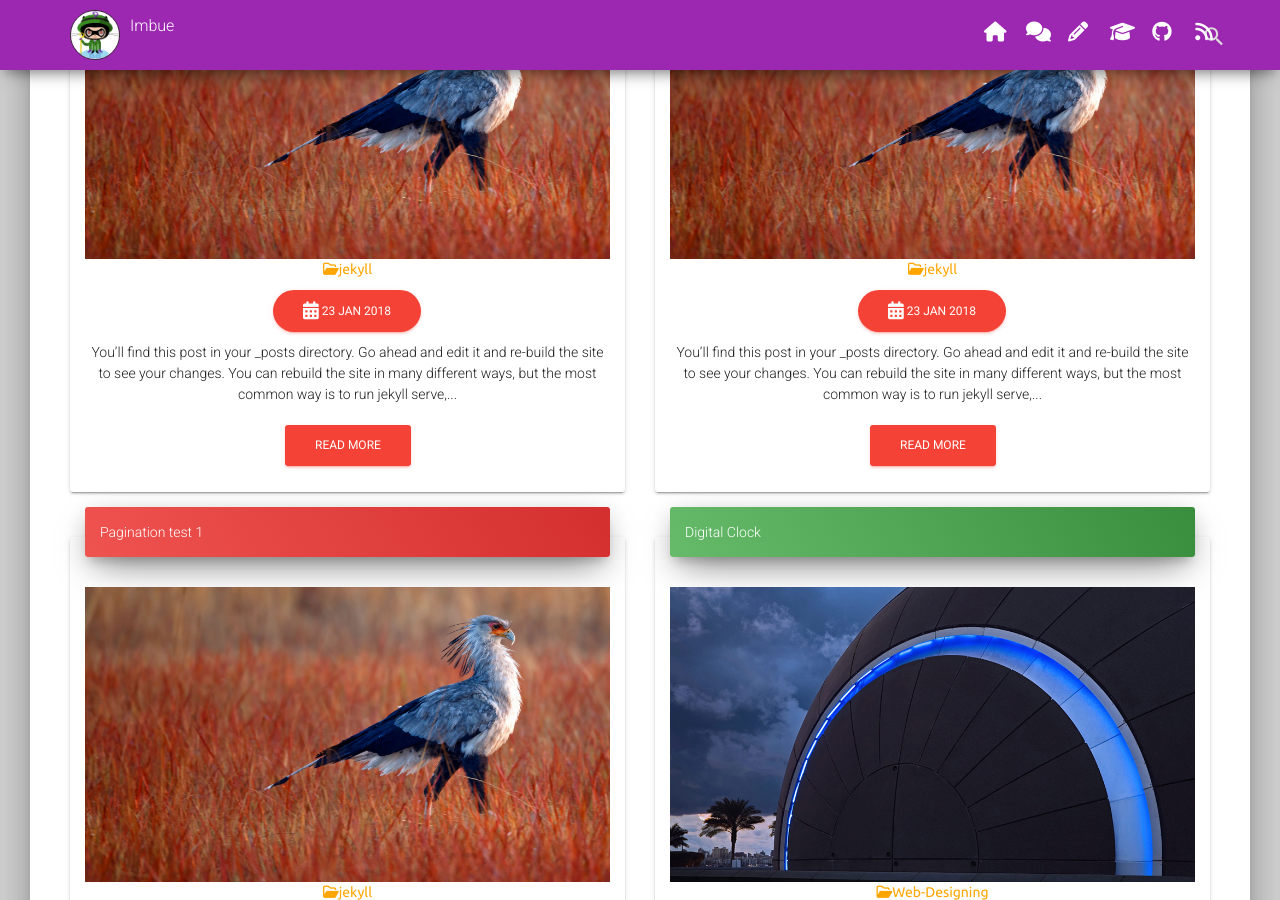
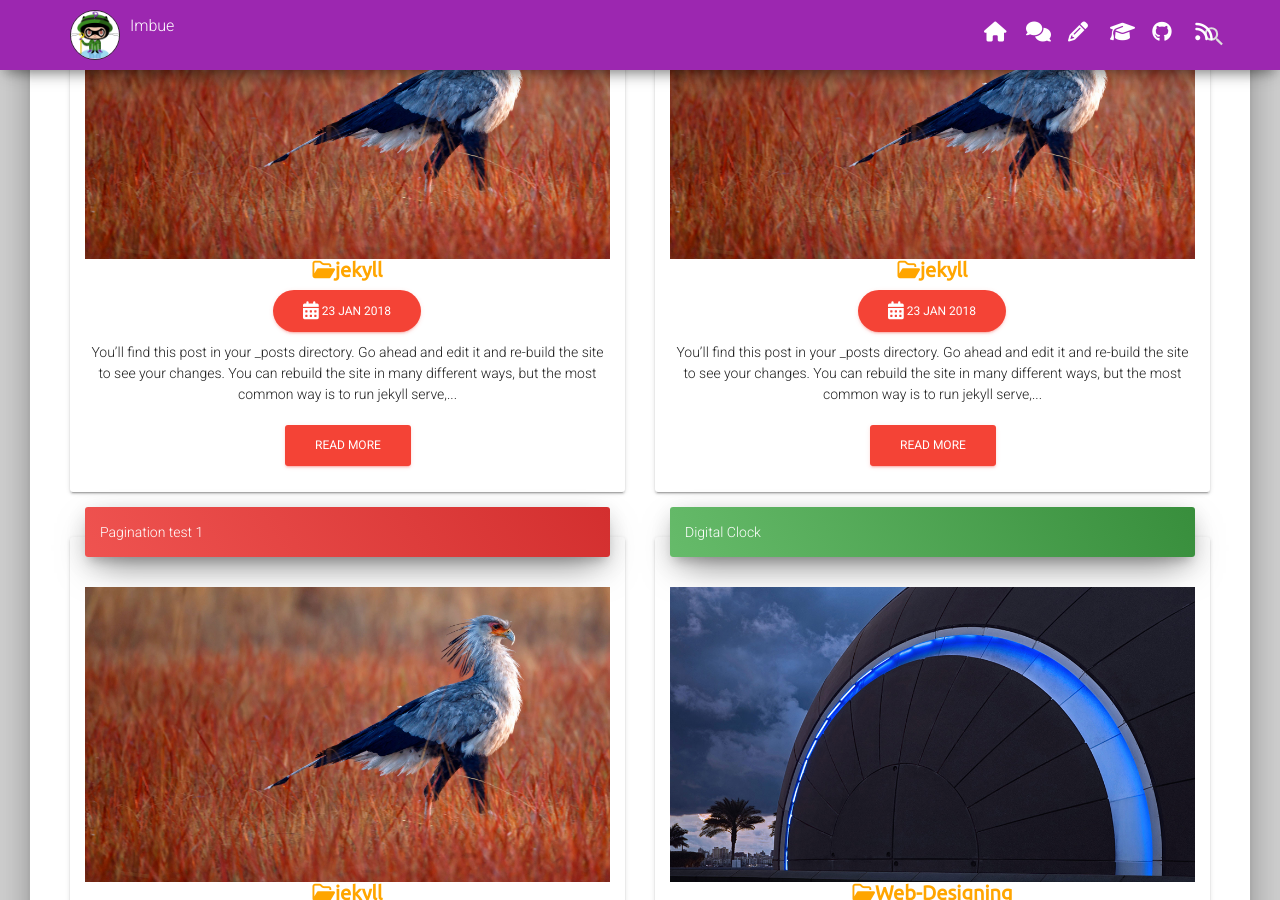
Before and after one commit to tip4programs/imbue, a Jekyll site: the page built from index.html, in a window 1280 px wide and 900 px high, scrolled down 881 px. Built offline with Jekyll 4.4.1, drawn with Linux system fonts in a browser that asks for light colours; nearby versions of some CDN libraries; the list of posts is cut into pages by our own code.

Commit message:
Update additional.css

```diff
--- a/asset/css/additional.css
+++ b/asset/css/additional.css
@@ -117,4 +117,6 @@
     font-family: 'Ubuntu', sans-serif;
     margin-bottom: 20px;
     color:orange;
+    font-size: 20px;
+    font-weight: bold;
 }
```
